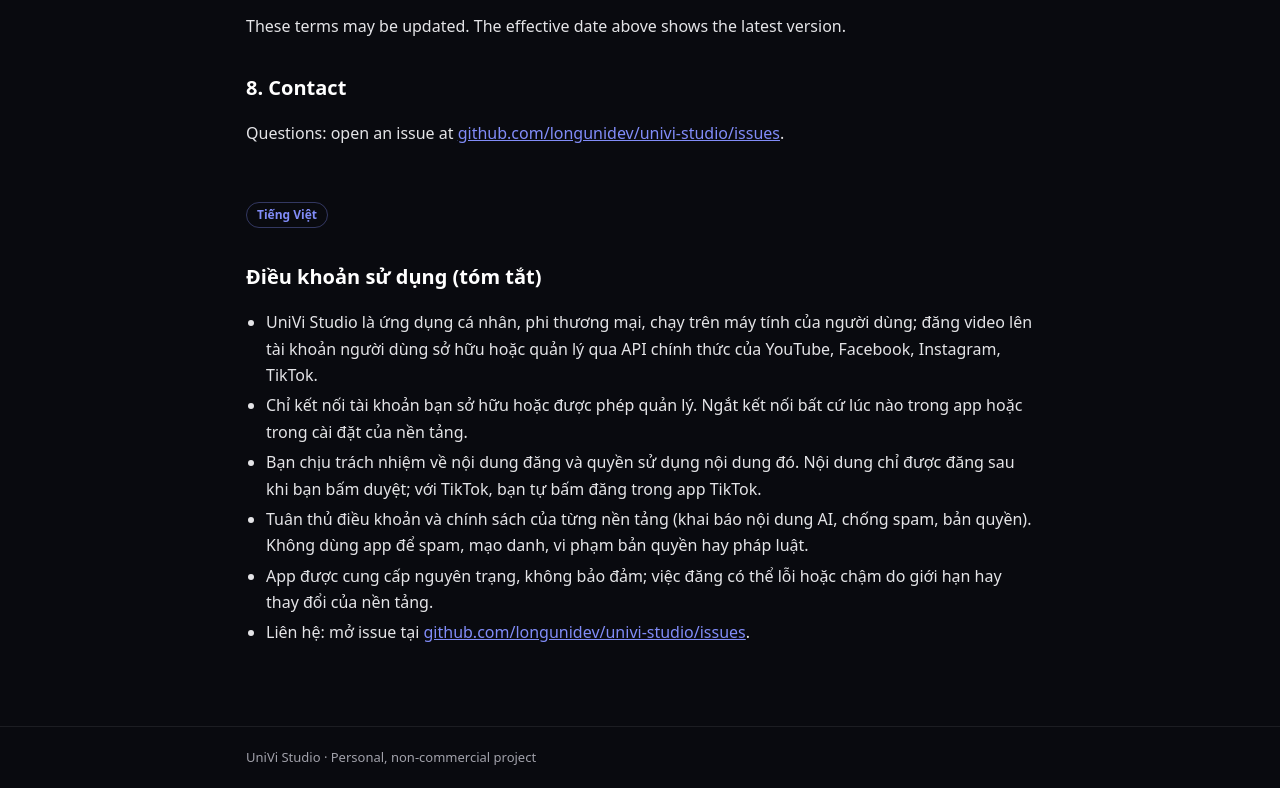
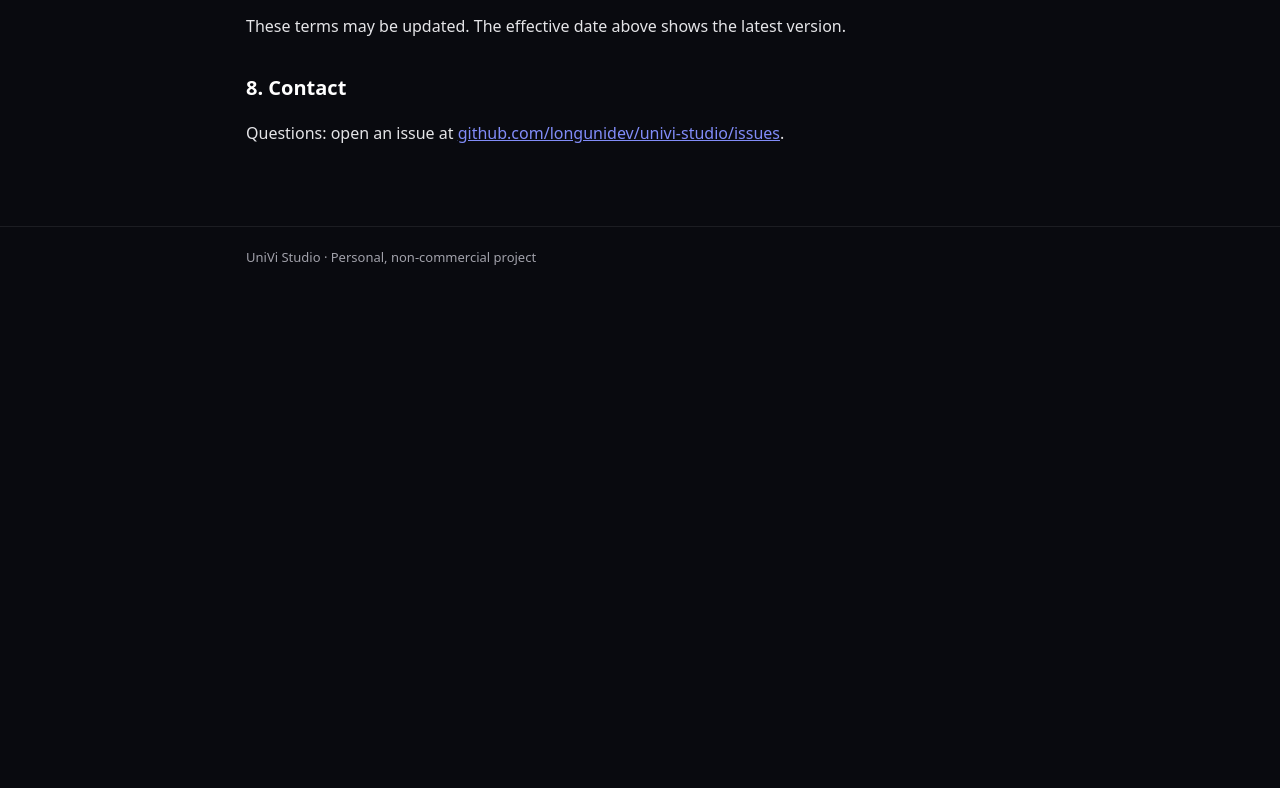
Before and after one commit to longunidev/univi-studio, a plain HTML site: page terms.html in a window 1280 px wide. Shown: the part 1341-2129 px from the top of the page. After the commit the page ends 1630 px from the top, so only its background shows below. Drawn offline with Linux system fonts and the light colour scheme.

Commit message:
Use English only on all pages
- Remove the Vietnamese summary sections from the home, terms and privacy pages

```diff
--- a/style.css
+++ b/style.css
@@ -44,16 +44,6 @@ h3 { color: #fff; font-size: 16px; margin: 20px 0 6px; }
   padding: 18px 20px;
   margin: 16px 0;
 }
-.lang {
-  display: inline-block;
-  font-size: 12px;
-  font-weight: 600;
-  color: var(--accent);
-  border: 1px solid rgba(129, 140, 248, 0.35);
-  border-radius: 999px;
-  padding: 2px 10px;
-  margin-top: 40px;
-}
 ul { padding-left: 20px; }
 li { margin: 4px 0; }
 footer { border-top: 1px solid var(--border); color: var(--muted); font-size: 13px; }
--- a/terms.html
+++ b/terms.html
@@ -49,17 +49,6 @@
 
   <h2>8. Contact</h2>
   <p>Questions: open an issue at <a href="https://github.com/longunidev/univi-studio/issues">github.com/longunidev/univi-studio/issues</a>.</p>
-
-  <span class="lang">Tiếng Việt</span>
-  <h2>Điều khoản sử dụng (tóm tắt)</h2>
-  <ul>
-    <li>UniVi Studio là ứng dụng cá nhân, phi thương mại, chạy trên máy tính của người dùng; đăng video lên tài khoản người dùng sở hữu hoặc quản lý qua API chính thức của YouTube, Facebook, Instagram, TikTok.</li>
-    <li>Chỉ kết nối tài khoản bạn sở hữu hoặc được phép quản lý. Ngắt kết nối bất cứ lúc nào trong app hoặc trong cài đặt của nền tảng.</li>
-    <li>Bạn chịu trách nhiệm về nội dung đăng và quyền sử dụng nội dung đó. Nội dung chỉ được đăng sau khi bạn bấm duyệt; với TikTok, bạn tự bấm đăng trong app TikTok.</li>
-    <li>Tuân thủ điều khoản và chính sách của từng nền tảng (khai báo nội dung AI, chống spam, bản quyền). Không dùng app để spam, mạo danh, vi phạm bản quyền hay pháp luật.</li>
-    <li>App được cung cấp nguyên trạng, không bảo đảm; việc đăng có thể lỗi hoặc chậm do giới hạn hay thay đổi của nền tảng.</li>
-    <li>Liên hệ: mở issue tại <a href="https://github.com/longunidev/univi-studio/issues">github.com/longunidev/univi-studio/issues</a>.</li>
-  </ul>
 </main>
 <footer><div class="bar">UniVi Studio · Personal, non-commercial project</div></footer>
 </body>
```
Also changed, not shown: index.html (+0 -11 lines), privacy.html (+0 -11 lines).
